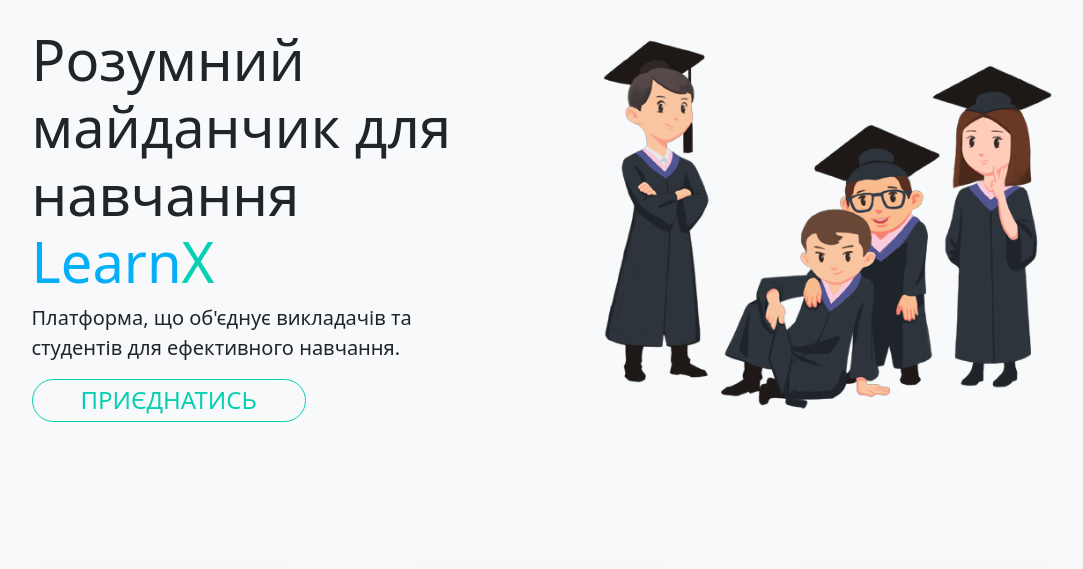
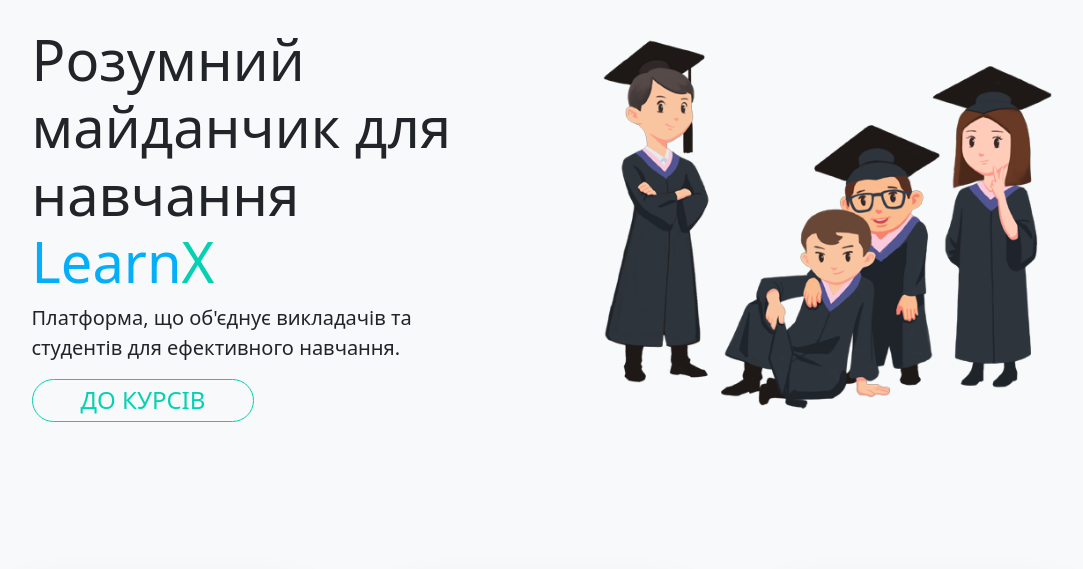
Before and after one commit to L3gvccy/LearningPlatform, a Django app: page / in a window 1280 px wide. Shown: the part 212-781 px from the top of the page, without its empty margins (98-1181 px from the left). Run offline with Django 3.2, Linux system fonts and the light colour scheme; the visitor is signed in with stand-in values (Sample User, id 1); parts of the project's set-up code (start-up, migrations or seed data) failed here and were passed over; some libraries are stand-ins or nearby versions.

Commit message:
Update landing page buttons for authenticated users to navigate to courses

```diff
--- a/learning_plat/templates/landing.html
+++ b/learning_plat/templates/landing.html
@@ -8,7 +8,15 @@
         <div class="col-md-5">
             <h1 class="display-4">Розумний майданчик для навчання <br><span class="text-cyan fw-normal">Learn<span class="text-aquagreen">X</span></span></h1>
             <p class="lead">Платформа, що об'єднує викладачів та студентів для ефективного навчання.</p>
-            <a href="" class="btn btn-outline-aquagreen rounded-pill px-5"><h4 class="mb-0">ПРИЄДНАТИСЬ</h4></a>
+            {% if user.is_authenticated %}
+                {% if user.is_staff %}
+                <a href="{% url 'display_courses' %}" class="btn btn-outline-aquagreen rounded-pill px-5"><h4 class="mb-0">ДО КУРСІВ</h4></a>
+                {% else %}
+                <a href="{% url 'view_my_courses' %}" class="btn btn-outline-aquagreen rounded-pill px-5"><h4 class="mb-0">ДО КУРСІВ</h4></a>
+                {% endif %}
+            {% else %}
+                <a href="/account/register/" class="btn btn-outline-aquagreen rounded-pill px-5"><h4 class="mb-0">ПРИЄДНАТИСЬ</h4></a>
+            {% endif %}
         </div>
         <div class="col-md-5">
             <img src="{% static 'img/main.png' %}" alt="" class="img-fluid w-100">
```
